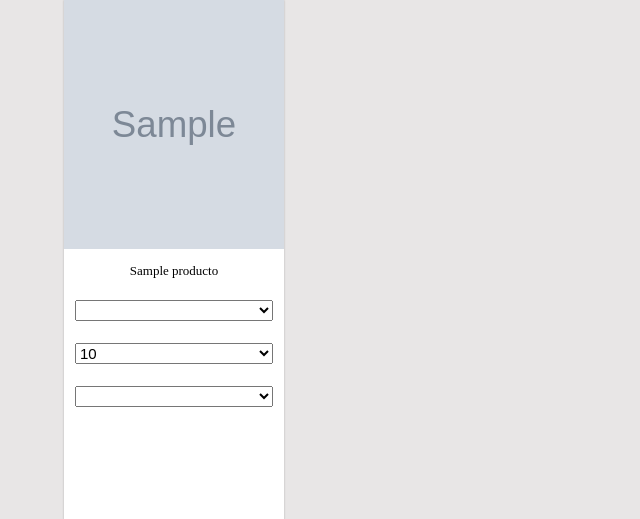
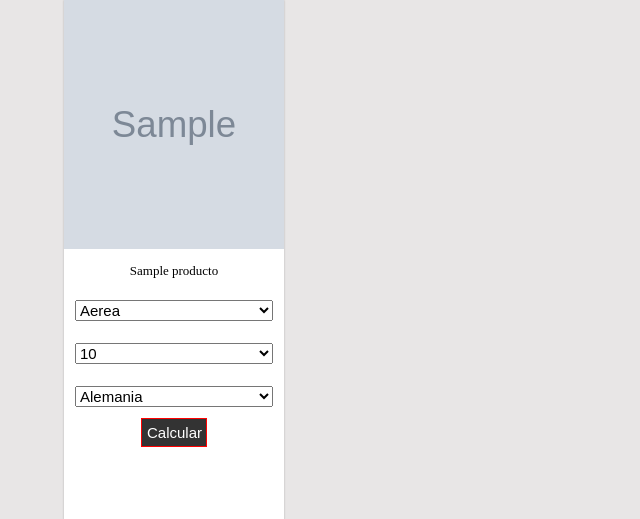
Before and after one commit to EdsenxX/Exportacion, a PHP site: page / in a window 1280 px wide. Shown: the part 676-1195 px from the top of the page, without its empty margins (0-640 px from the left). Run offline with PHP 8.4, Linux system fonts and the light colour scheme; tables that the repository leaves empty or names only in its code hold one stand-in row (values such as "Sample post"); grey boxes marked "Sample" are stand-in pictures; lists and menus that the app fills with data are empty; some libraries are stand-ins or nearby versions; some web fonts are replaced.

Commit message:
boton y solucion del select

```diff
--- a/css/estilos.css
+++ b/css/estilos.css
@@ -72,3 +72,12 @@ a{
 	font-size: 15px;
 	margin: 5%;
 }
+
+.boton{
+	background: rgba(0, 0, 0, 0.8);
+	color: #fff;
+	border: 1px solid red;
+	font-size: 15px;
+	padding: 5px;
+	width: 30%;
+}
--- a/index.php
+++ b/index.php
@@ -30,7 +30,7 @@
     ?>
 
     <!-- Aqui Empiesa el contenido de la pagina-->
-    <section>
+    <form action="">
 
     <div id="con">
         <?php
@@ -45,9 +45,9 @@
                 <center><p class="pad"><?php echo $row['nombre'];?></p></center>
 
                 <select name="transporte" class="lista">
-                    <option value="Aerea"></option>
-                    <option value="Terrestre"></option>
-                    <option value="Maritima"></option>
+                    <option value="Aerea">Aerea</option>
+                    <option value="Terrestre">Terrestre</option>
+                    <option value="Maritima">Maritima</option>
                 </select>
                 <select name="" class="lista">
                     <option value="10">10</option>
@@ -62,11 +62,13 @@
                     <option value="100">100</option>
                 </select>
                 <select name="pais" class="lista">
-                    <option value="Alemania"></option>
-                    <option value="China"></option>
-                    <option value="Canada"></option>
-                    <option value="E.E.U.U"></option>
+                    <option value="Alemania">Alemania</option>
+                    <option value="China">China</option>
+                    <option value="Canada">Canada</option>
+                    <option value="E.E.U.U">E.E.U.U</option>
                 </select>
+
+                <center><input type="button" value="Calcular" class="boton"></center>
 
             </div>
         </div><!--</a>-->
@@ -75,7 +77,7 @@
                         }
                     ?>
     </div>
-</section>
+</form>
 
 </body>
 </html>
```
